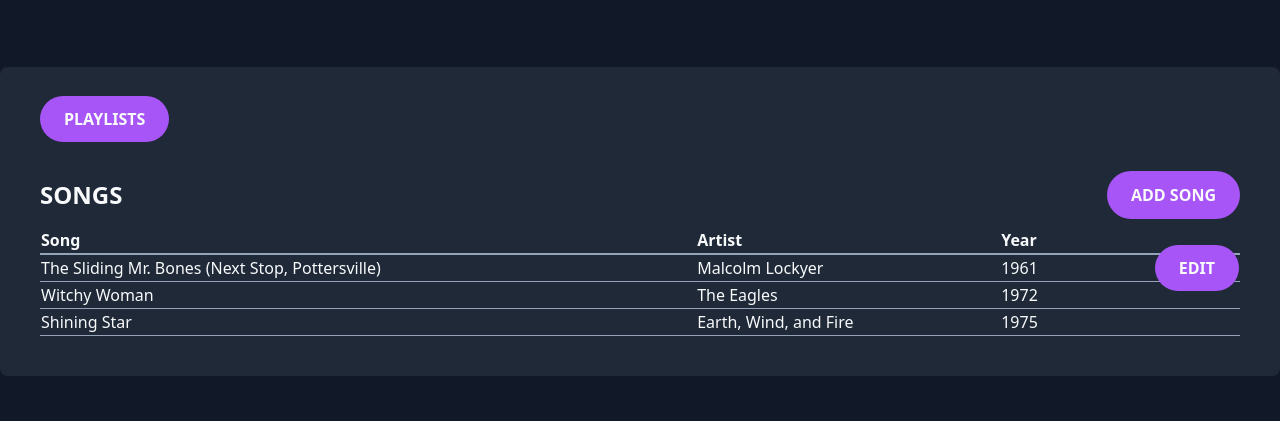
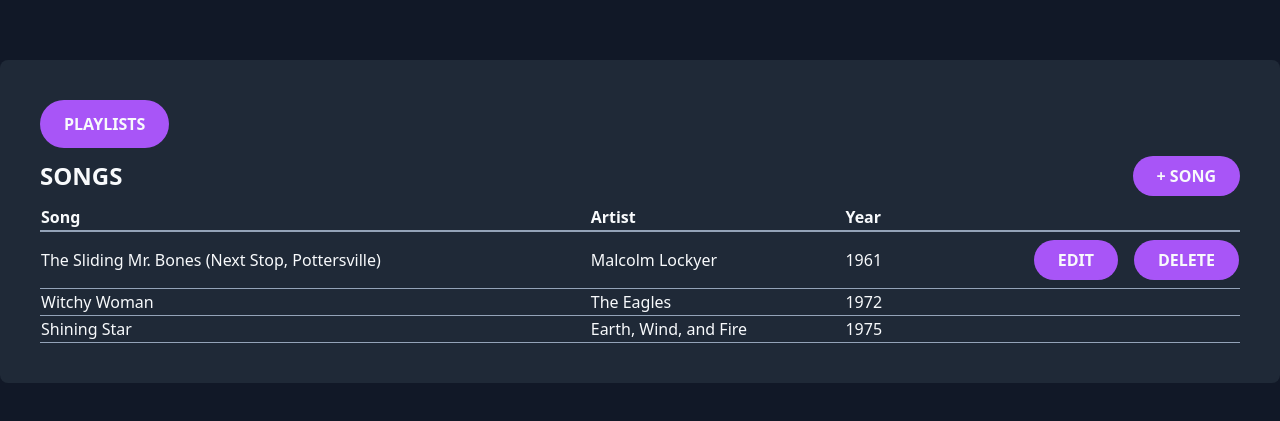
Before and after one commit to maywm99/playlist-song-front, a SvelteKit app: page / in a window 1280 px wide. Shown: the part 179-600 px from the top of the page. Built offline with nearby package versions, Linux system fonts and the light colour scheme.

Commit message:
pagina inicial

```diff
--- a/src/routes/+page.svelte
+++ b/src/routes/+page.svelte
@@ -1,15 +1,15 @@
 <div class="flex justify-center items-center h-screen">
     <div class="container bg-gray-800 p-10 rounded-lg">
-        <a href="/playlist" class="bg-purple-500 px-6 py-3 rounded-full font-semibold hover:bg-emerald-400">
+        <a href="/playlist" class="bg-purple-500 px-6 py-3 rounded-full font-semibold hover:bg-emerald-400 inline-block">
             PLAYLISTS
         </a>
 
-        <div class="flex flex-row justify-between mt-10 mb-2 items-center">
+        <div class="flex flex-row justify-between my-2 items-center">
             <p class="text-2xl font-semibold">
                 SONGS
             </p>
-            <a href="/playlist" class="bg-purple-500 px-6 py-3 rounded-full font-semibold hover:bg-emerald-400">
-                ADD SONG
+            <a href="/playlist" class="bg-purple-500 px-6 py-2 rounded-full font-semibold hover:bg-emerald-400 inline-block">
+                + SONG
             </a>
         </div>
 
@@ -19,7 +19,6 @@
                 <th>Song</th>
                 <th>Artist</th>
                 <th>Year</th>
-                <th></th>
               </tr>
             </thead>
             <tbody>
@@ -27,9 +26,14 @@
                 <td>The Sliding Mr. Bones (Next Stop, Pottersville)</td>
                 <td>Malcolm Lockyer</td>
                 <td>1961</td>
-                <td class="text-right"><a href="#" class="bg-purple-500 px-6 py-3 rounded-full font-semibold hover:bg-emerald-400">
-                    EDIT
-                </a></td>
+                <td class="py-2 flex flex-row justify-end gap-4">
+                    <a href="/" class="bg-purple-500 px-6 py-2 rounded-full font-semibold hover:bg-emerald-400">
+                        EDIT
+                    </a>
+                    <a href="/" class="bg-purple-500 px-6 py-2 rounded-full font-semibold hover:bg-red-500">
+                        DELETE
+                    </a>
+                </td>
               </tr>
               <tr class="border-b border-slate-400">
                 <td>Witchy Woman</td>
```
